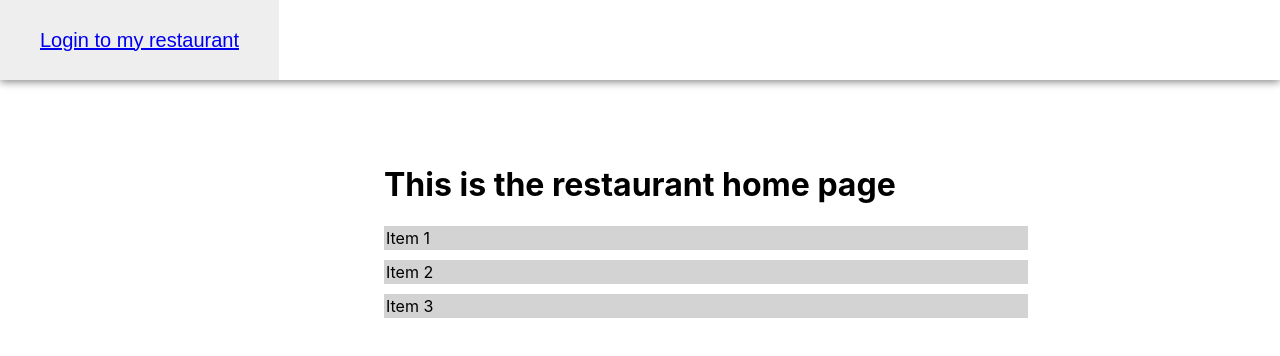
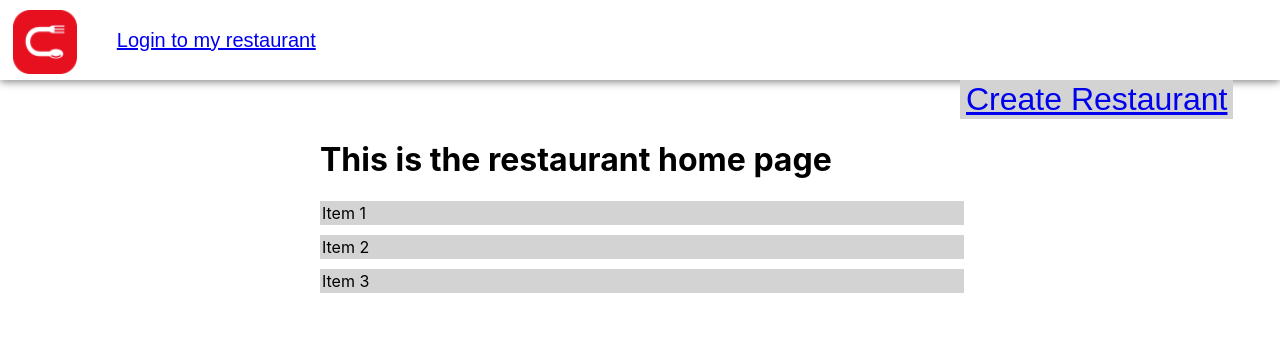
Before and after one commit to mremondi/CurateRestaurantPortal, a React (Create React App) app in the folder curate-restaurant-portal/: page /myrestaurants in a window 1280 px wide. Shown: the top 356 px of the page. Built offline with nearby package versions, Linux system fonts and the light colour scheme; no server answers.

Commit message:
Added createMenu screen, as well as changed around link and route to use match.url

```diff
--- a/curate-restaurant-portal/src/App.js
+++ b/curate-restaurant-portal/src/App.js
@@ -1,5 +1,4 @@
 import React, { Component } from 'react';
-import logo from './logo.svg';
 import './App.css';
 import Navbar from './Navbar/Navbar.js';
 //Import Apollo
--- /dev/null
+++ b/curate-restaurant-portal/src/CreateMenu/CreateMenu.css
@@ -0,0 +1,3 @@
+.CreateMenu {
+    background-color: lightgray;
+}
--- /dev/null
+++ b/curate-restaurant-portal/src/CreateMenu/CreateMenu.js
@@ -0,0 +1,19 @@
+import React, { Component } from 'react';
+import { Route, Link, BrowserRouter as Router } from 'react-router-dom';
+
+import './CreateMenu.css';
+
+class CreateMenu extends Component {
+    render() {
+        const { match } = this.props;
+        return (
+            <Router>
+                <div className="CreateMenu">
+                    <h1>This is the create menu screen!</h1>
+                </div>
+            </Router>
+        );
+    }
+}
+
+export default CreateMenu;
--- /dev/null
+++ b/curate-restaurant-portal/src/CreateRestaurant/CreateRestaurant.css
@@ -0,0 +1,10 @@
+.CreateRestaurant {
+    position: absolute;
+}
+
+.CreateRestaurant button {
+    font-size: 20px;
+    text-align: left;
+    width: 20vh;
+    height: 10vh;
+}
--- /dev/null
+++ b/curate-restaurant-portal/src/CreateRestaurant/CreateRestaurant.js
@@ -0,0 +1,38 @@
+import React, { Component } from 'react';
+import { Route, Switch, Link, BrowserRouter as Router } from 'react-router-dom';
+
+import './CreateRestaurant.css';
+import CreateMenu from '../CreateMenu/CreateMenu.js'
+
+class CreateRestaurant extends Component {
+    render() {
+
+        const { match } = this.props;
+        return (
+            <Router>
+                <div className="CreateRestaurant">
+                    <Switch>
+                        <Route exact={true} path={`${match.path}/create-menu`} component={CreateMenu} />
+                        <Route exact={true} path={`${match.path}`} component={CreateRestaurantView} />
+                    </Switch>
+                </div>
+            </Router>
+        );
+    }
+}
+
+class CreateRestaurantView extends Component {
+    render() {
+        const {match} = this.props;
+        return (
+            <div>
+                <h1>This is the create restaurant page</h1>
+                <button>
+                        <Link to={`${match.url}/create-menu`}>Create Menu</Link>
+                </button>
+            </div>
+        );
+    }
+}
+
+export default CreateRestaurant;
--- a/curate-restaurant-portal/src/Navbar/Navbar.css
+++ b/curate-restaurant-portal/src/Navbar/Navbar.css
@@ -32,6 +32,7 @@
   padding-right: 40px;
   font-size: 20px;
 }
+
 
 .signUp, .account{
   height: 100%;
--- a/curate-restaurant-portal/src/Navbar/Navbar.js
+++ b/curate-restaurant-portal/src/Navbar/Navbar.js
@@ -27,6 +27,7 @@ class Navbar extends Component {
     return (
       <Router>
         <div className="Navbar">
+            <img src={navbar_icon}/>
             {!this.state.loggedIn &&
               <button className="login" onClick={this.handleRestaurantLogin}>
                 <Link to="/myrestaurants">Login to my restaurant</Link>
--- a/curate-restaurant-portal/src/RestaurantHomePage/RestaurantHomePage.css
+++ b/curate-restaurant-portal/src/RestaurantHomePage/RestaurantHomePage.css
@@ -1,7 +1,6 @@
 .RestaurantHomePage {
     position: relative;
-    top: 80%;
-    left: 30%;
+    left: 25%;
 }
 
 .RestaurantHomePage li {
@@ -12,3 +11,15 @@
     padding: 2px;
     width: 50%;
 }
+
+.createRestaurant {
+    left: 50%;
+    position: relative;
+    display: block;
+    background: lightgray;
+    color: #ed2026;
+    border: 2px;
+    font-size: 20px;
+    margin-right: 10%;
+    font-size: 2em;
+}
--- a/curate-restaurant-portal/src/RestaurantHomePage/RestaurantHomePage.js
+++ b/curate-restaurant-portal/src/RestaurantHomePage/RestaurantHomePage.js
@@ -1,10 +1,37 @@
 import React, { Component } from 'react';
+import { Route, Link, Switch, BrowserRouter as Router } from 'react-router-dom';
+
 import './RestaurantHomePage.css'
+import CreateRestaurant from '../CreateRestaurant/CreateRestaurant.js';
 
 class RestaurantHomePage extends Component {
+
     render() {
+        const { match } = this.props;
         return (
-            <div className="RestaurantHomePage">
+
+            <Router>
+                <div className="RestaurantHomePage">
+                    <Switch>
+                        <Route exact={true} path={`${match.path}/create-restaurant`}
+                         component = {CreateRestaurant} />
+                        <Route exact={true} path={`${match.path}`} component={RestaurantsView} />
+                    </Switch>
+                </div>
+            </Router>
+        );
+    }
+}
+
+class RestaurantsView extends Component {
+    render() {
+        const { match } = this.props;
+        return (
+            <div>
+                <button className="createRestaurant">
+                    <Link to={`${match.path}/create-restaurant`}>Create Restaurant</Link>
+                </button>
+
                 <h1> This is the restaurant home page </h1>
                 <li> Item 1 </li>
                 <li> Item 2 </li>
```
Also changed, not shown: curate-restaurant-portal/src/logo.svg (deleted).
